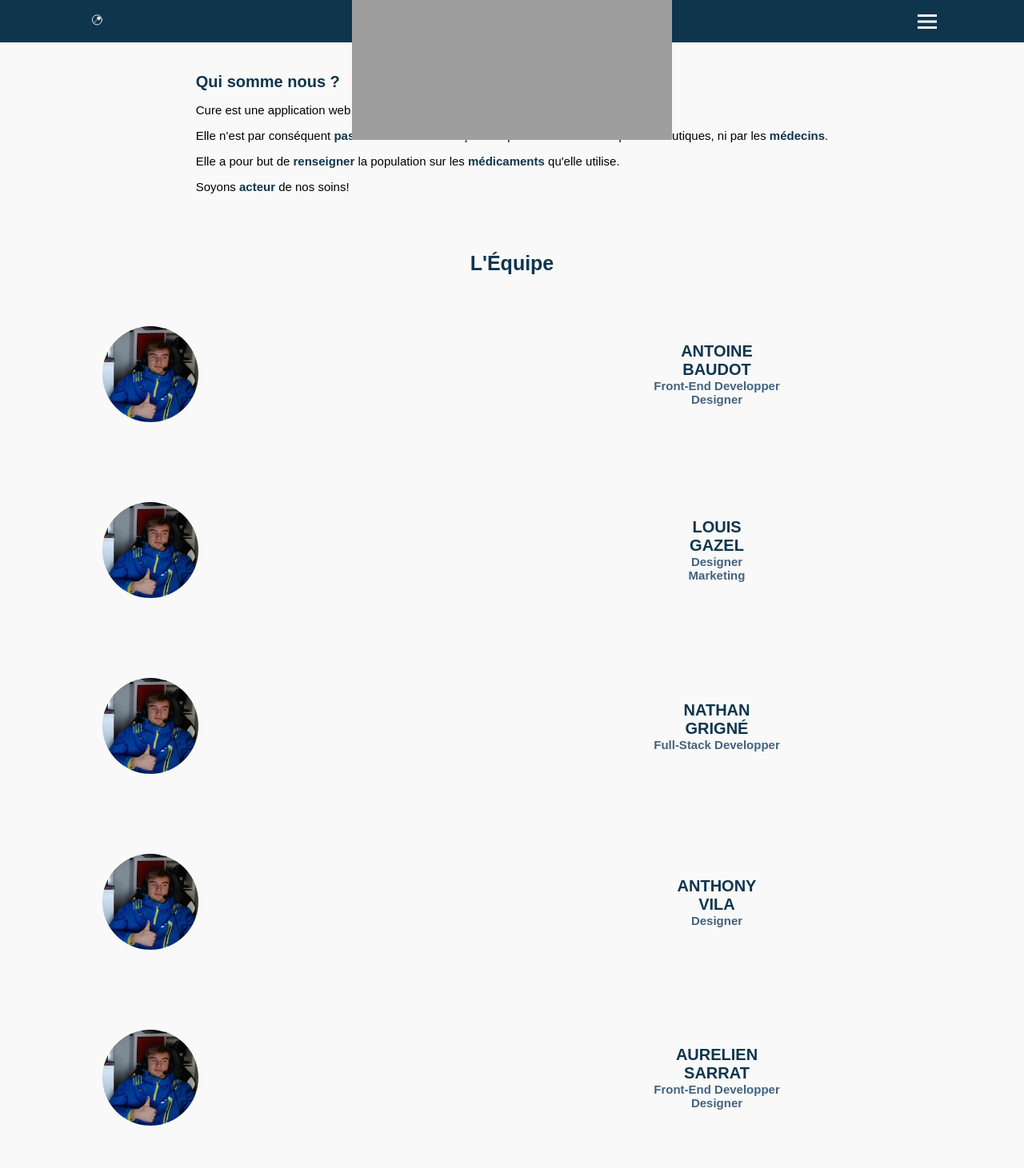
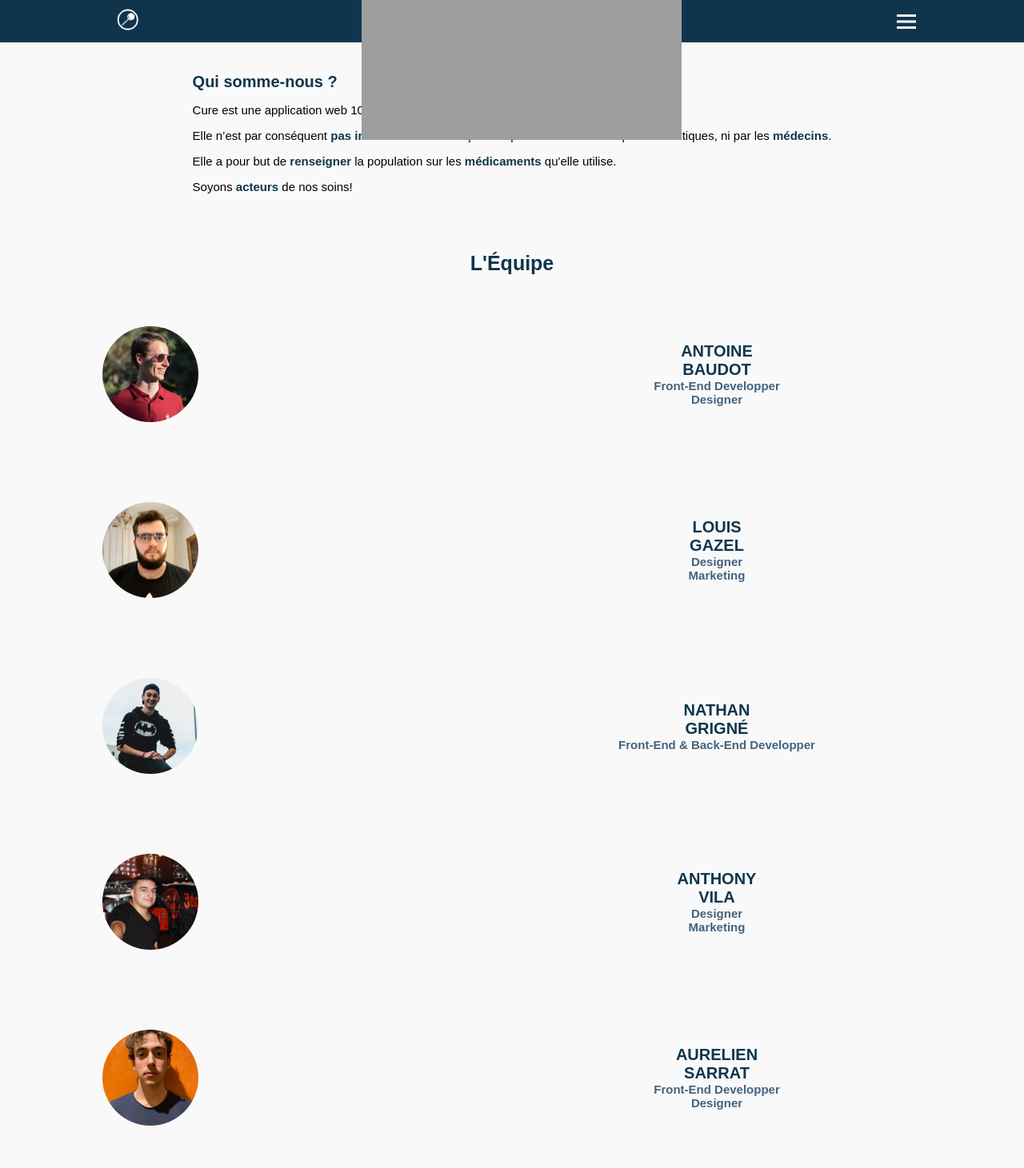
Before and after one commit to NathanGrigne/cure, a PHP site: page /team in a window 1280 px wide. Shown: the whole page at 80% size. Run offline with PHP 8.4, Linux system fonts and the light colour scheme; grey boxes are pictures that could not be loaded.

Commit message:
update all files

```diff
--- a/assets/scripts/script.js
+++ b/assets/scripts/script.js
@@ -1,10 +1,22 @@
 const buttonMenu = document.querySelector('.button-menu')
 const menuMobile = document.querySelector('.navigation')
+const scrollMenu = document.querySelector('.scroll-menu')
 const main = document.querySelector('main')
 
 let menuStatus = true
 
 buttonMenu.addEventListener('click', () =>{
+    if(menuStatus === false){
+        menuMobile.classList.add('disappear')
+        menuStatus = true
+    }
+    else if(menuStatus === true){
+        menuMobile.classList.remove('disappear')
+        menuStatus = false
+    }
+})
+
+scrollMenu.addEventListener('click', () =>{
     if(menuStatus === false){
         menuMobile.classList.add('disappear')
         menuStatus = true
--- a/assets/styles/style.css
+++ b/assets/styles/style.css
@@ -9,7 +9,7 @@ body{
     height: 53px;
     background: #0F354D;
     display: flex;
-    justify-content: center;
+    justify-content: space-around;
     align-items: center;
     position: fixed;
     top: 0;
@@ -17,12 +17,12 @@ body{
 }
 
 .logo-scan{
-    height: 24px;
+    height: 48px;
     width: auto;
 }
 
 .logo-header{
-    margin: 0 12vw 0 12vw;
+    margin-right: 10px 5% 0 0;
 }
 
 .navigation{
@@ -39,7 +39,7 @@ body{
 
 .navigation-list{
     width: 100vw;
-    margin: 15vh 0;
+    margin: 10vh 0;
     list-style: none;
     padding: 0;
     color: #fff;
--- a/assets/styles/team.css
+++ b/assets/styles/team.css
@@ -55,8 +55,48 @@ body{
     color: #0F354D;
 }
 
-.image-team{
-    background: url('../images/arnaud_skieur.png');
+.image-antoine{
+    background: url('../images/antoine.jpg');
+    background-size: cover;
+    background-position: center;
+    border-radius: 50%;
+    overflow: hidden;
+    width: 120px;
+    height: 120px;
+}
+
+.image-louis{
+    background: url('../images/louis.jpg');
+    background-size: cover;
+    background-position: center;
+    border-radius: 50%;
+    overflow: hidden;
+    width: 120px;
+    height: 120px;
+}
+
+.image-nathan{
+    background: url('../images/nathan.jpg');
+    background-size: cover;
+    background-position: center;
+    border-radius: 50%;
+    overflow: hidden;
+    width: 120px;
+    height: 120px;
+}
+
+.image-anthony{
+    background: url('../images/anthony.jpg');
+    background-size: cover;
+    background-position: center;
+    border-radius: 50%;
+    overflow: hidden;
+    width: 120px;
+    height: 120px;
+}
+
+.image-aurelien{
+    background: url('../images/aurelien.jpg');
     background-size: cover;
     background-position: center;
     border-radius: 50%;
--- a/database/database.php
+++ b/database/database.php
@@ -10,7 +10,7 @@ define('DB_NAME', 'medocs');
 try
 {
     $pdo = new PDO(
-        'mysql:dbname='.DB_NAME.';host='.DB_HOST.';port='.DB_PORT,
+        'mysql:dbname='.DB_NAME.';host='.DB_HOST.';port='.DB_PORT.';charset=utf8',
         DB_USER,
         DB_PASS
     );
--- a/views/pages/medocs.php
+++ b/views/pages/medocs.php
@@ -49,7 +49,7 @@
         <div class="cardInfoMedic">
             <div class="infoMedic">
                 <h2>Symptôme</h2>
-                <div class="containerTextInfoMedic active">
+                <div class="containerTextInfoMedic">
                     <div class="textInfo">
                         <?= ($utilisations->symptomes)? $utilisations->symptomes : 'Désolé nous ne disposons pas de cette information.' ?>
                     </div>
--- a/views/pages/medocsList.php
+++ b/views/pages/medocsList.php
@@ -17,8 +17,7 @@
 
 <? else: ?>
     <main>
-    <div class="image-not-found"></div>
-    <h1 class="not-found">Désolé ce médicament n'est pas connu par nos services.</h1>
+        <h1>SORRY RIEN TROUVER GROS</h1>
     </main>
 <? endif; ?>
 
--- a/views/pages/mentions.php
+++ b/views/pages/mentions.php
@@ -7,7 +7,7 @@
                 <div class="mentions">
                     <h2>Définition des termes utilisés dans la politique de confidentialité
                     </h2>
-                    <div class="containerTextMentions active">
+                    <div class="containerTextMentions">
                         <div class="textInfo">
                             <p>On designera par la suite :</p>
                             <ul>
--- a/views/pages/team.php
+++ b/views/pages/team.php
@@ -4,27 +4,26 @@
   <div class="containerProject">
     <article class="containerArticleProject">
       <div class="containerTextProject">
-        <h3>Qui somme nous ?</h3>
+        <h3>Qui somme-nous ?</h3>
         <p class="textArticle">
           Cure est une application web 100% <span class="bold">indépendante</span> et <span class="bold">gratuite</span>.
         </p>
         <p class="textArticle">
-          Elle n’est par conséquent <span class="bold">pas influencé</span> et <span class="bo">influençable</span>  ni par les <span class="bold">laboratoires</span> pharmaceutiques, ni
+          Elle n’est par conséquent <span class="bold">pas influencée</span> et <span class="bo">influençable</span>  ni par les <span class="bold">laboratoires</span> pharmaceutiques, ni
           par les <span class="bold">médecins</span>.
         </p>
         <p class="textArticle">
           Elle a pour but de <span class="bold">renseigner</span> la population sur les <span class="bold">médicaments</span> qu'elle utilise.
         </p>
         <p class="textArticle">
-          Soyons <span class="bold">acteur</span> de <span class="bol"></span>nos soins!
+          Soyons <span class="bold">acteurs</span> de <span class="bol"></span>nos soins!
         </p>
       </div>
     </article>
   </div>
   <h1 class="team-title">L'Équipe</h1>
   <section class="identity-container">
-    <div class="image-team">
-      <!--<img src="<? URL ?>assets/images/arnaud_skieur.png" alt="Teammate1">-->
+    <div class="image-antoine">
     </div>
     <div class="identity">
       <h2>Antoine</h2>
@@ -34,8 +33,7 @@
     </div>
   </section>
   <section class="identity-container">
-    <div class="image-team">
-      <!--<img src="<? URL ?>assets/images/arnaud_skieur.png" alt="Teammate2">-->
+    <div class="image-louis">
     </div>
     <div class="identity">
       <h2>louis</h2>
@@ -45,28 +43,26 @@
     </div>
   </section>
   <section class="identity-container">
-    <div class="image-team">
-      <!--<img src="<? URL ?>assets/images/arnaud_skieur.png" alt="Teammate3">-->
+    <div class="image-nathan">
     </div>
     <div class="identity">
       <h2>nathan</h2>
       <h2>grigné</h2>
-      <h4>Full-Stack Developper</h4>
+      <h4>Front-End & Back-End Developper</h4>
     </div>
   </section>
   <section class="identity-container">
-    <div class="image-team">
-      <!--<img src="<? URL ?>assets/images/arnaud_skieur.png" alt="Teammate4">-->
+    <div class="image-anthony">
     </div>
     <div class="identity">
       <h2>anthony</h2>
       <h2>vila</h2>
       <h4>Designer</h4>
+      <h4>Marketing</h4>
     </div>
   </section>
   <section class="identity-container">
-    <div class="image-team">
-      <!--<img src="<? URL ?>assets/images/arnaud_skieur.png" alt="Teammate5">-->
+    <div class="image-aurelien">
     </div>
     <div class="identity">
       <h2>aurelien</h2>
```
Also changed, not shown: assets/scripts/medocs.js (+16 -6 lines), assets/scripts/mentions.js (+16 -6 lines), assets/styles/home.css (+93 -36 lines), assets/styles/search.css (+16 -3 lines), views/pages/home.php (+23 -29 lines), views/pages/search.php (+4 -4 lines), .htaccess.
